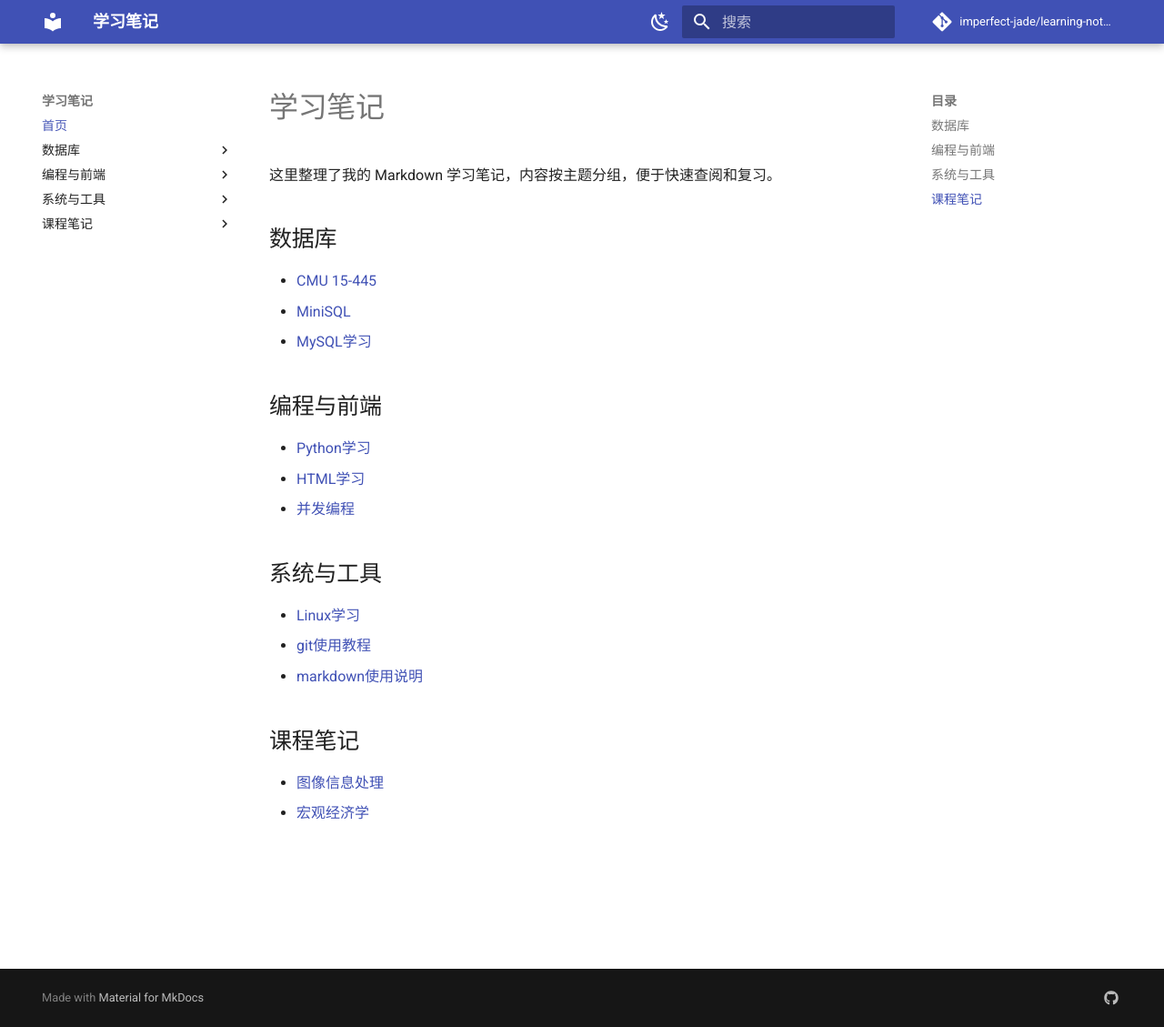
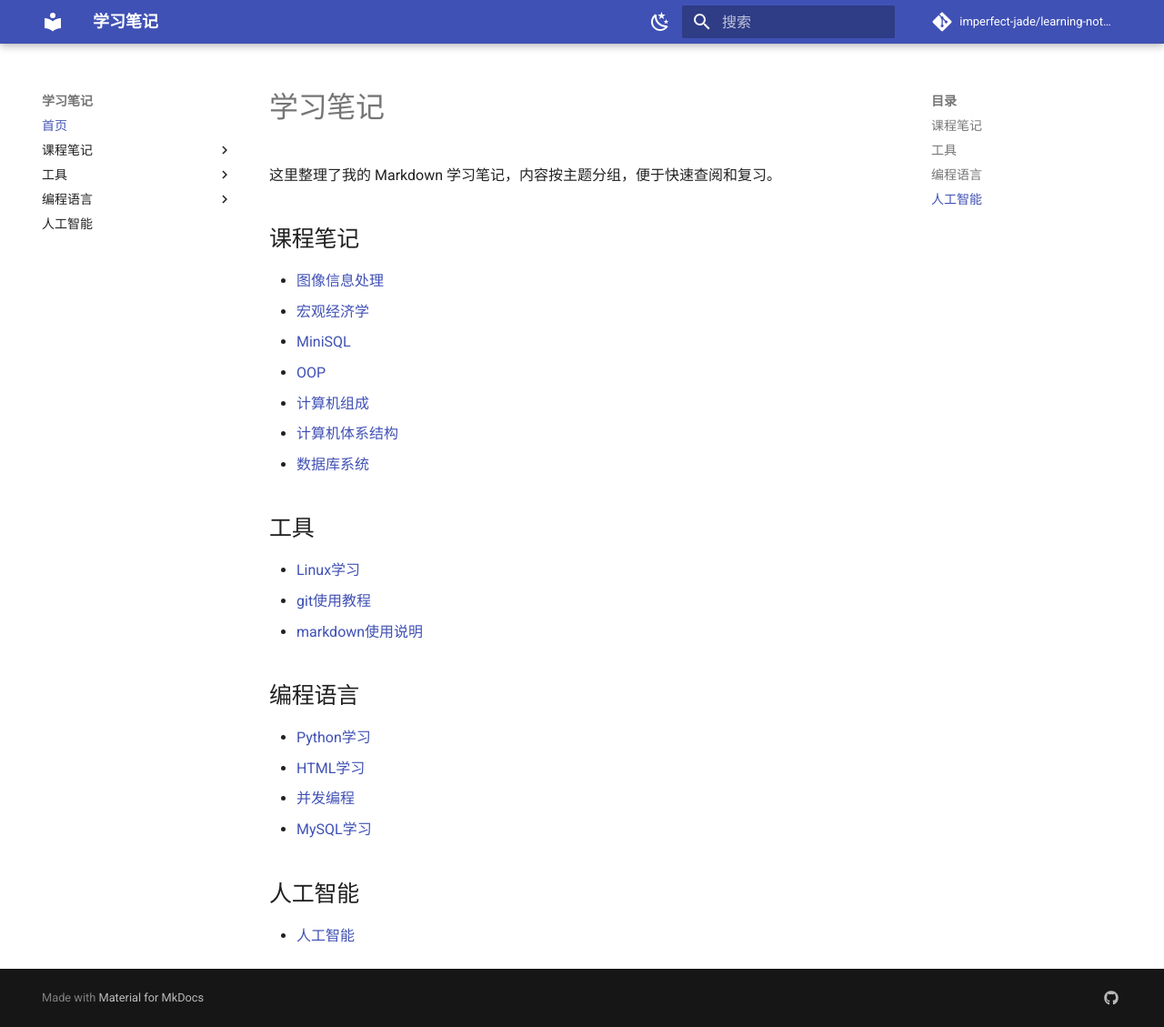
Before and after one commit to imperfect-jade/learning-notes, an MkDocs documentation site: the page built from docs/index.md, in a window 1280 px wide and 1129 px high. Shown: the whole window at 91% size. Built offline with MkDocs 1.6.1 and Material for MkDocs 9.7.7, drawn with Linux system fonts in a browser that asks for light colours; comment, search, counter and statistics services are not loaded.

Commit message:
Reorganize notes navigation categories

```diff
--- a/docs/index.md
+++ b/docs/index.md
@@ -2,25 +2,29 @@
 
 这里整理了我的 Markdown 学习笔记，内容按主题分组，便于快速查阅和复习。
 
-## 数据库
+## 课程笔记
 
-- [CMU 15-445](database/cmu-15-445.md)
+- [图像信息处理](courses/image-processing.md)
+- [宏观经济学](courses/macroeconomics.md)
 - [MiniSQL](database/minisql.md)
-- [MySQL学习](database/mysql.md)
+- [OOP](courses/oop.md)
+- [计算机组成](courses/computer-organization.md)
+- [计算机体系结构](courses/computer-architecture.md)
+- [数据库系统](courses/database-systems.md)
 
-## 编程与前端
-
-- [Python学习](programming/python.md)
-- [HTML学习](programming/html.md)
-- [并发编程](programming/concurrency.md)
-
-## 系统与工具
+## 工具
 
 - [Linux学习](systems-tools/linux.md)
 - [git使用教程](systems-tools/git.md)
 - [markdown使用说明](systems-tools/markdown.md)
 
-## 课程笔记
+## 编程语言
 
-- [图像信息处理](courses/image-processing.md)
-- [宏观经济学](courses/macroeconomics.md)
+- [Python学习](programming/python.md)
+- [HTML学习](programming/html.md)
+- [并发编程](programming/concurrency.md)
+- [MySQL学习](database/mysql.md)
+
+## 人工智能
+
+- [人工智能](ai/index.md)
--- a/mkdocs.yml
+++ b/mkdocs.yml
@@ -1,7 +1,7 @@
 site_name: 学习笔记
 site_url: https://imperfect-jade.github.io/learning-notes/
 site_author: imperfect-jade
-site_description: 个人学习笔记，涵盖数据库、编程、系统工具与课程内容。
+site_description: 个人学习笔记，涵盖课程笔记、工具、编程语言与人工智能内容。
 
 repo_url: https://github.com/imperfect-jade/learning-notes
 repo_name: imperfect-jade/learning-notes
@@ -38,21 +38,25 @@ theme:
 
 nav:
   - 首页: index.md
-  - 数据库:
-      - CMU 15-445: database/cmu-15-445.md
+  - 课程笔记:
+      - 图像信息处理: courses/image-processing.md
+      - 宏观经济学: courses/macroeconomics.md
       - MiniSQL: database/minisql.md
-      - MySQL学习: database/mysql.md
-  - 编程与前端:
+      - OOP: courses/oop.md
+      - 计算机组成: courses/computer-organization.md
+      - 计算机体系结构: courses/computer-architecture.md
+      - 数据库系统: courses/database-systems.md
+  - 工具:
+      - Linux学习: systems-tools/linux.md
+      - git使用教程: systems-tools/git.md
+      - markdown使用说明: systems-tools/markdown.md
+  - 编程语言:
       - Python学习: programming/python.md
       - HTML学习: programming/html.md
       - 并发编程: programming/concurrency.md
-  - 系统与工具:
-      - Linux学习: systems-tools/linux.md
-      - git使用教程: systems-tools/git.md
-      - markdown使用说明: systems-tools/markdown.md
-  - 课程笔记:
-      - 图像信息处理: courses/image-processing.md
-      - 宏观经济学: courses/macroeconomics.md
+      - MySQL学习: database/mysql.md
+  - 人工智能:
+      - 人工智能: ai/index.md
 
 markdown_extensions:
   - admonition
```
Also changed, not shown: docs/ai/index.md (added, +1 -0 lines), docs/courses/computer-architecture.md (added, +1 -0 lines), docs/courses/computer-organization.md (added, +1 -0 lines), docs/courses/database-systems.md (added, +1 -0 lines), docs/courses/oop.md (added, +1 -0 lines), docs/database/cmu-15-445.md (deleted, +0 -28 lines).
